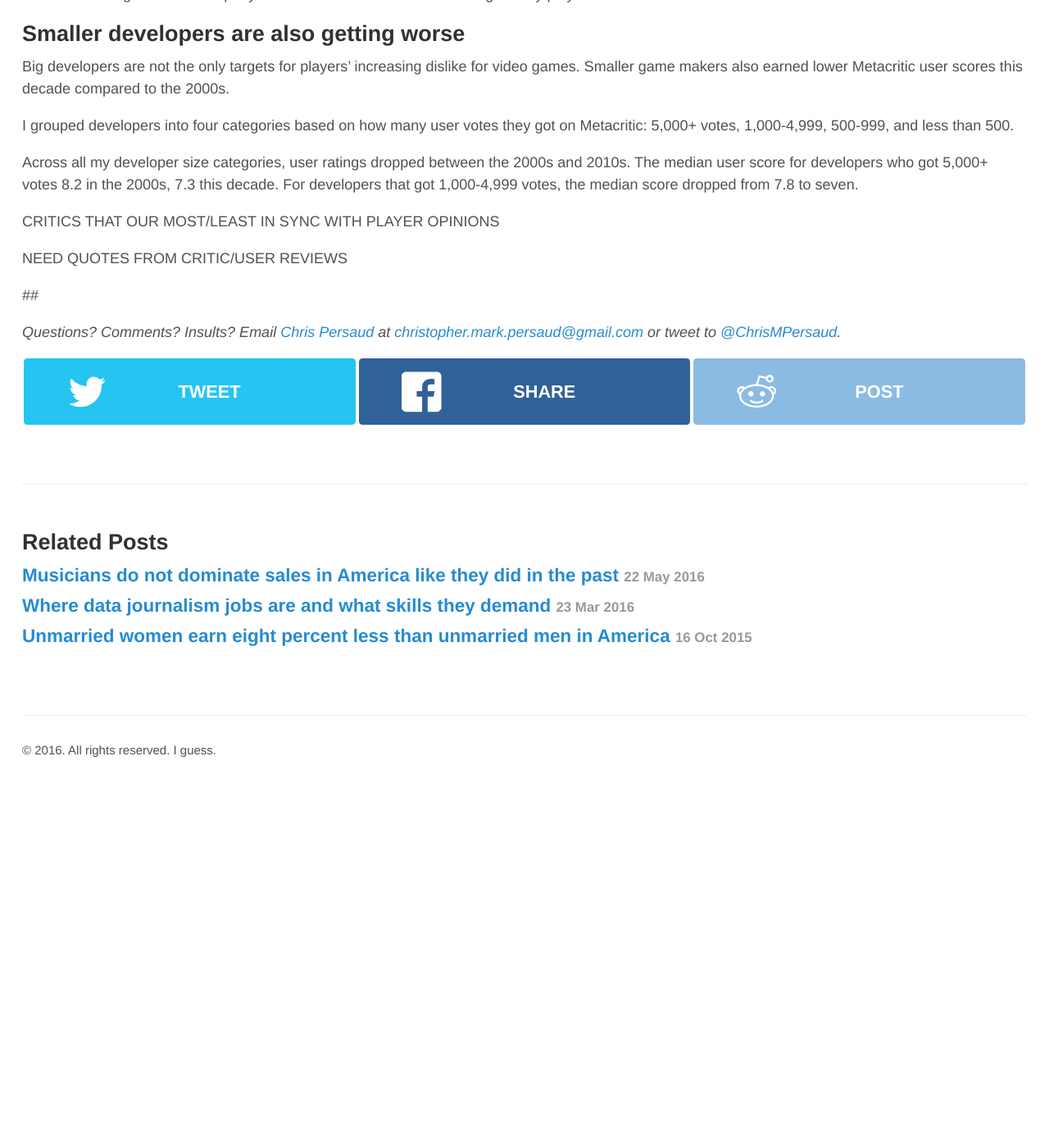
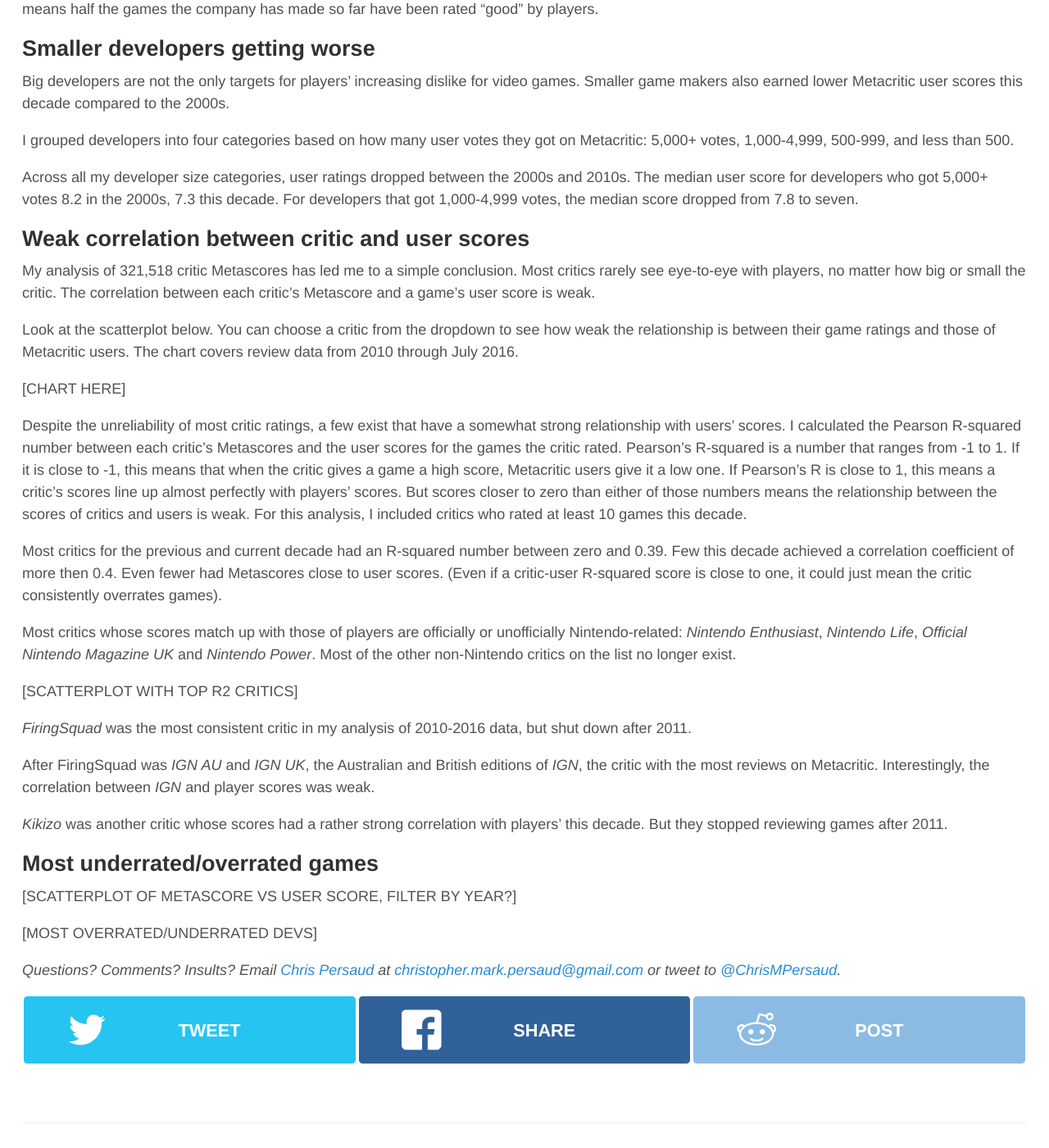
Before and after one commit to chrismp/chrismp.github.io, a Jekyll site: the page built from _posts/2099-01-01-metacritic-video-games.md, in a window 1280 px wide and 1400 px high, scrolled down 3151 px. Shown: the whole window at 82% size. Built offline with Jekyll 4.4.1, drawn with Linux system fonts in a browser that asks for light colours; nearby versions of some CDN libraries; before the commit the page ends 4115 px from its top, so only the background shows below that; some of the changed text lies outside the part shown.

Commit message:
add more to post

```diff
--- a/_posts/2099-01-01-metacritic-video-games.md
+++ b/_posts/2099-01-01-metacritic-video-games.md
@@ -45,28 +45,30 @@
 
 I also collected each critic's assigned Metascore for each game and put them in a database separate from the first. The total is 366,949 critic ratings.
 
-I excluded from my analysis any games with user scores overrun by trolls. Games based on the *Shrek* movie series were the biggest victims of insincere votes by trolls on Metacritic. "[Shrek Swamp Kart Speedway](http://www.metacritic.com/game/game-boy-advance/shrek-swamp-kart-speedway)", a 2002 racing game for the Game Boy Advance, got a Metascore of 27, but a user score of 8.9. One troll wrote, "I'm shrekened because I fear I can not give enough rating to this shrektacular game. I've had an ogregasm. Thank you my ogrelord."
+I excluded from my analysis any games with user scores overrun by trolls. Games based on the "[Shrek](https://en.wikipedia.org/wiki/Shrek_(franchise))" movie series were the biggest victims of insincere votes by trolls on Metacritic. "[Shrek Swamp Kart Speedway](http://www.metacritic.com/game/game-boy-advance/shrek-swamp-kart-speedway)", a 2002 racing game for the Game Boy Advance, got a Metascore of 27, but a user score of 8.9. One troll wrote, "I'm shrekened because I fear I can not give enough rating to this shrektacular game. I've had an ogregasm. Thank you my ogrelord."
 
 Two PC games from 2003 seemed overrun by insincere votes: "[Navy SEALs: Weapons of Mass Destruction](http://www.metacritic.com/game/pc/navy-seals-weapons-of-mass-destruction/user-reviews)" and "[Gods and Generals](http://www.metacritic.com/game/pc/gods-and-generals/user-reviews)." Both received low marks from critics, but have high user ratings. A closer look at the user reviews reveal that most of the high votes came on June 11, 2012 by a handful of users writing near-identical reviews with memes and bad English.
 
 
-## One in eight games suck
+## Players dislike one in eight video games
 
 The most interesting fact I found was that players believe video games nowadays are worse than ever. Half of games released from 1999-2006 were rated "Good" by Metacritic's users, getting scores of at least 7.5. But from 2007 onwards, players' ratings steadily dropped. At least 50 percent of games released in 2015 and 2016 so far have been rated at a 7.0 or below, which means ratings of "bad" or "mixed." (For this part of the analysis, I included only the years 1999 to 2016, since Metacritic has user scores for at least 50 games in each of those years.)
 
 What's more, the share of games users rate as "bad" nearly tripled over the past 16 years. Only about one in 22 games released in 2000 had a user score of 4.9 or less on Metacritic. **For 2016 so far, about one in eight games were considered terrible.**
 
 
-## IPhone games suck, Wii-U games are pretty good
+## IPhone games are really bad, Wii-U games are pretty good
 
-Since older games have higher user ratings, it follows that players rate games released on older game consoles higher than games for the current systems. The **Playstation** and **Nintendo 64**, released in 1994 and 1996, have the **best-rated games**, with median user scores of 8.1 and 8.3. But games for the **Xbox One** and **Playstation 4**, both released in 2013, have the **worst-rated games**, with median user scores of 6.8 and 6.9. The **Wii-U** is the exception among the newest gaming consoles, with half of its games getting user scores of at least 7.3 -- better than games for the Playstation 3, Xbox360 and Wii.
+Since older games have higher user ratings, it follows that players rate games released on older game consoles higher than games for the current systems. The **Playstation** and **Nintendo 64**, released in 1994 and 1996, have the **best-rated games**, with median user scores of 8.1 and 8.3.
 
-By far, Metacritic users rate games for iPhones and iPads worse than any system listed on the site. But critics like them more than games for any system besides the Nintendo 64 and Sega Dreamcast. Half of mobile games received user scores of 6.5 or less, but Metascores of 79 or more. This is the biggest split between players and critics for all game systems on Metacritic.
+But games for the **Xbox One** and **Playstation 4**, both released in 2013, have the **worst-rated games**, with median user scores of 6.8 and 6.9. The **Nintendo Wii-U** is the exception among the newest gaming consoles, with half of its games getting user scores of at least 7.3 -- better than games for the Playstation 3, Xbox360 and Wii, which made up the previous generation of consoles.
+
+By far, Metacritic users rate games for iPhones and iPads worse than any system listed on the site. But critics like them more than games for any system besides the Nintendo 64 and Sega Dreamcast. Half of mobile games received user scores of 6.5 or less, but Metascores of 79 or more. This is the biggest split between players and critics for all gaming systems on Metacritic.
 
 PC games also fail to escape the "older was better, newer is worse" phenomenon. PC games released in 2000 listed on Metacritic are considered amazing by users, with half the games receiving user scores of at least eight. But for 2016 so far, seven is the median user score for PC games.
 
 
-## Big developers are getting worse
+## Big developers getting worse
 
 Players' distaste for new games goes beyond gaming systems. Metacritic users believe game developers big and small put out worse games each year. This was made clear when I compared ratings for the biggest developers in the 2000s and 2010s. I define big developers in each decade as the 20 with the most votes from Metacritic users and who have made at least five games.
 
@@ -81,7 +83,7 @@
 Square Enix also retained relatively high ratings from players from 2000 to 2016, but not as much as Naughty Dog. Known for its popular "Final Fantasy" series, which started with a game of the same name in 1987, Square Enix's median user score fell from 7.6 in the 2000s to 7.5 for the 2010s so far. This means half the games the company has made so far have been rated "good" by players.
 
 
-## Smaller developers are also getting worse
+## Smaller developers getting worse
 
 Big developers are not the only targets for players' increasing dislike for video games. Smaller game makers also earned lower Metacritic user scores this decade compared to the 2000s.
 
@@ -90,8 +92,31 @@
 Across all my developer size categories, user ratings dropped between the 2000s and 2010s. The median user score for developers who got 5,000+ votes 8.2 in the 2000s, 7.3 this decade. For developers that got 1,000-4,999 votes, the median score dropped from 7.8 to seven.
 
 
-CRITICS THAT OUR MOST/LEAST IN SYNC WITH PLAYER OPINIONS
+## Weak correlation between critic and user scores
 
-NEED QUOTES FROM CRITIC/USER REVIEWS
+My analysis of 321,518 critic Metascores has led me to a simple conclusion. Most critics rarely see eye-to-eye with players, no matter how big or small the critic. The correlation between each critic's Metascore and a game's user score is weak.
 
-##
+Look at the scatterplot below. You can choose a critic from the dropdown to see how weak the relationship is between their game ratings and those of Metacritic users. The chart covers review data from 2010 through July 2016.
+
+[CHART HERE]
+
+Despite the unreliability of most critic ratings, a few exist that have a somewhat strong relationship with users' scores. I calculated the Pearson R-squared number between each critic's Metascores and the user scores for the games the critic rated. Pearson's R-squared is a number that ranges from -1 to 1. If it is close to -1, this means that when the critic gives a game a high score, Metacritic users give it a low one. If Pearson's R is close to 1, this means a critic's scores line up almost perfectly with players' scores. But scores closer to zero than either of those numbers means the relationship between the scores of critics and users is weak. For this analysis, I included critics who rated at least 10 games this decade.
+
+Most critics for the previous and current decade had an R-squared number between zero and 0.39. Few this decade achieved a correlation coefficient of more then 0.4. Even fewer had Metascores close to user scores. (Even if a critic-user R-squared score is close to one, it could just mean the critic consistently overrates games).
+
+Most critics whose scores match up with those of players are officially or unofficially Nintendo-related: *Nintendo Enthusiast*, *Nintendo Life*, *Official Nintendo Magazine UK* and *Nintendo Power*. Most of the other non-Nintendo critics on the list no longer exist.
+
+[SCATTERPLOT WITH TOP R2 CRITICS]
+
+*FiringSquad* was the most consistent critic in my analysis of 2010-2016 data, but shut down after 2011.
+
+After FiringSquad was *IGN AU* and *IGN UK*, the Australian and British editions of *IGN*, the critic with the most reviews on Metacritic. Interestingly, the correlation between *IGN* and player scores was weak.
+
+*Kikizo* was another critic whose scores had a rather strong correlation with players' this decade. But they stopped reviewing games after 2011.
+
+
+## Most underrated/overrated games
+
+[SCATTERPLOT OF METASCORE VS USER SCORE, FILTER BY YEAR?]
+
+[MOST OVERRATED/UNDERRATED DEVS]
```
